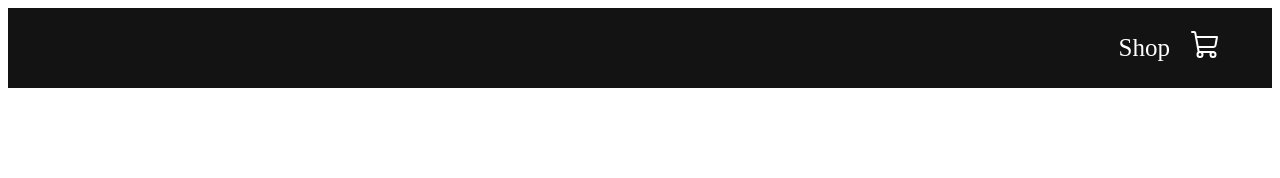
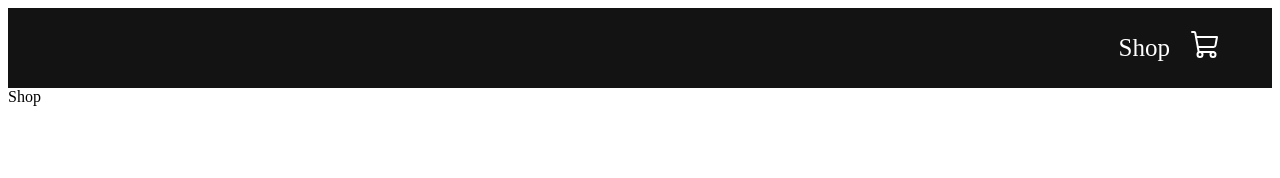
Before and after one commit to Nitish-Kumar05/e-commerce-app, a React (Create React App) app: page / in a window 1280 px wide. Shown: the top 178 px of the page. Built offline with nearby package versions, Linux system fonts and the light colour scheme.

Commit message:
created basic routes to the app

```diff
--- a/src/App.js
+++ b/src/App.js
@@ -1,5 +1,7 @@
 import { BrowserRouter as Router, Routes, Route } from "react-router-dom";
 import Navbar from "./components/Navbar";
+import Shop from "./pages/shop/Shop";
+import Cart from "./pages/cart/Cart";
 
 function App() {
   return (
@@ -7,8 +9,8 @@
       <Router>
         <Navbar />
         <Routes>
-          <Route path="/" />
-          <Route path="/cart" />
+          <Route path="/" element={<Shop />} />
+          <Route path="/cart" element={<Cart />} />
         </Routes>
       </Router>
     </div>
--- /dev/null
+++ b/src/pages/cart/Cart.jsx
@@ -0,0 +1,9 @@
+import React from 'react'
+
+const Cart = () => {
+    return (
+        <div>Cart</div>
+    )
+}
+
+export default Cart
--- /dev/null
+++ b/src/pages/shop/Shop.jsx
@@ -0,0 +1,9 @@
+import React from 'react'
+
+const Shop = () => {
+    return (
+        <div>Shop</div>
+    )
+}
+
+export default Shop
```
